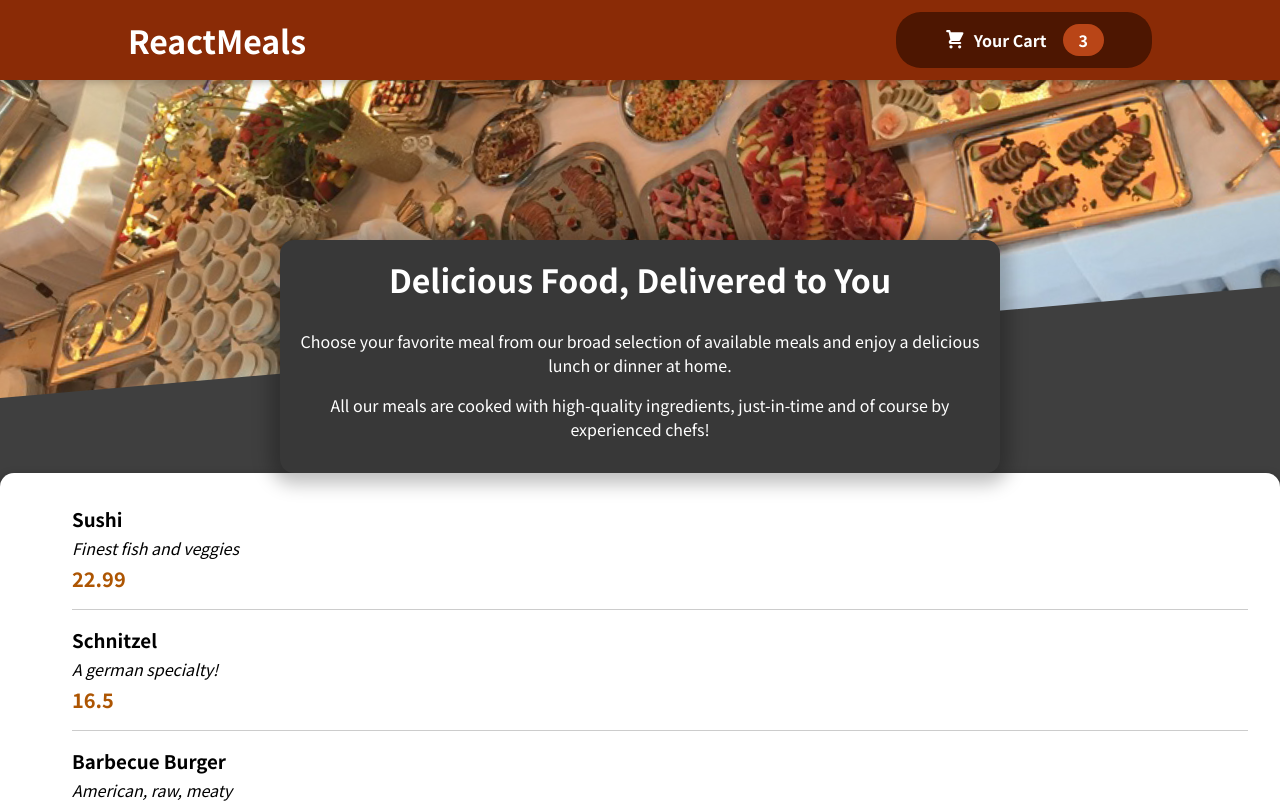
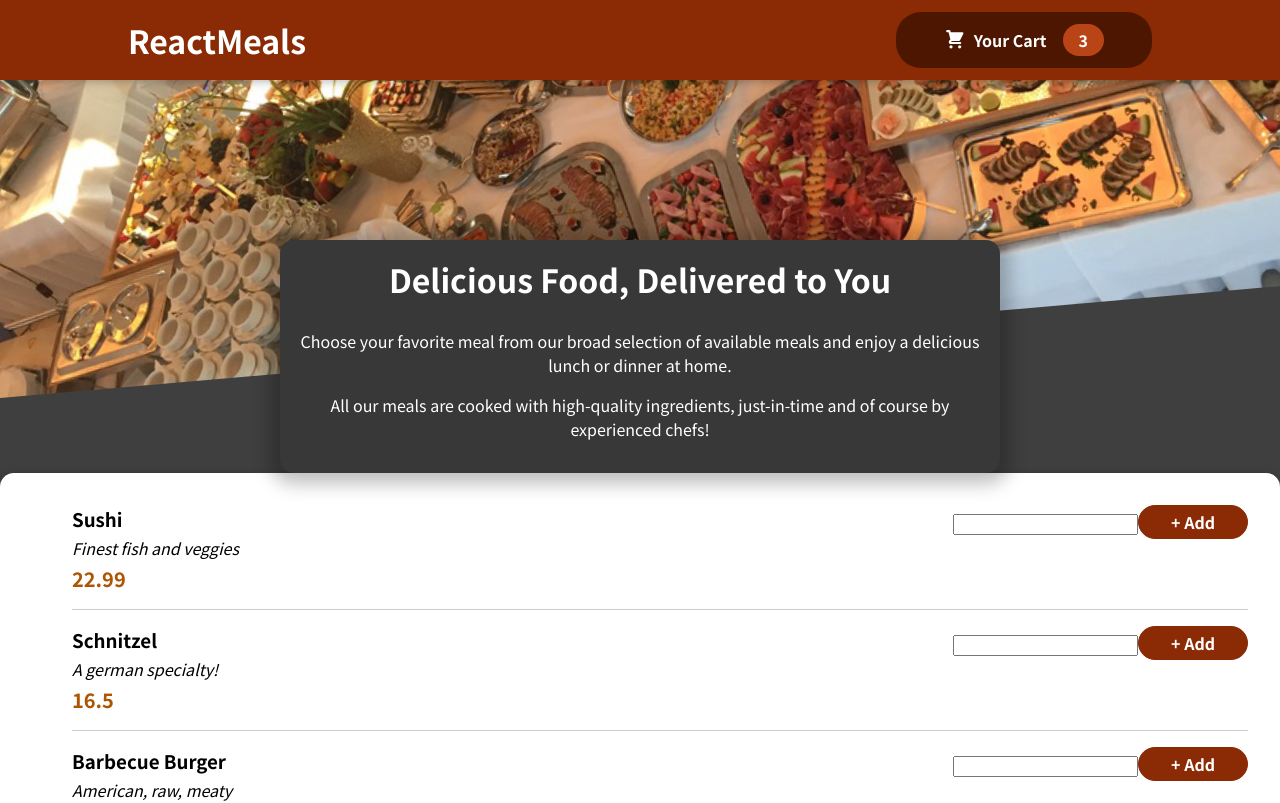
Before and after one commit to MacLier/FirstReact, a React (Create React App) app in the folder 005-FoodOrderProject/: page / in a window 1280 px wide. Shown: the top 803 px of the page. Built offline with nearby package versions, Linux system fonts and the light colour scheme.

Commit message:
feat: MealItemForm basics added

```diff
--- a/005-FoodOrderProject/src/components/Meals/MealItem/MealItem.js
+++ b/005-FoodOrderProject/src/components/Meals/MealItem/MealItem.js
@@ -1,4 +1,5 @@
 import classes from "./MealItem.module.css";
+import MealItemForm from "./MealItemForm";
 
 const MealItem = props => {
     const price = `$${props.price.toFixed(2)}`
@@ -10,9 +11,9 @@ const MealItem = props => {
                 <div className={classes.description}>{props.description}</div>
                 <div className={classes.price}>{props.price}</div>
             </div>
-            <div>
+            <MealItemForm>
 
-            </div>
+            </MealItemForm>
         </li>
     )
 };
--- a/005-FoodOrderProject/src/components/Meals/MealItem/MealItemForm.js
+++ b/005-FoodOrderProject/src/components/Meals/MealItem/MealItemForm.js
@@ -1,7 +1,12 @@
 import classes from "./MealItemForm.module.css";
 
 const MealItemForm = props => {
-    return
+    return (
+        <form className={classes.form}>
+            <input />
+            <button>+ Add</button>
+        </form>
+    )
 };
 
 export default MealItemForm;
--- a/005-FoodOrderProject/src/components/Meals/MealItem/MealItemForm.module.css
+++ b/005-FoodOrderProject/src/components/Meals/MealItem/MealItemForm.module.css
@@ -0,0 +1,20 @@
+.form {
+    text-align: right;
+  }
+
+  .form button {
+    font: inherit;
+    cursor: pointer;
+    background-color: #8a2b06;
+    border: 1px solid #8a2b06;
+    color: white;
+    padding: 0.25rem 2rem;
+    border-radius: 20px;
+    font-weight: bold;
+  }
+
+  .form button:hover,
+  .form button:active {
+    background-color: #641e03;
+    border-color: #641e03;
+  }
```
